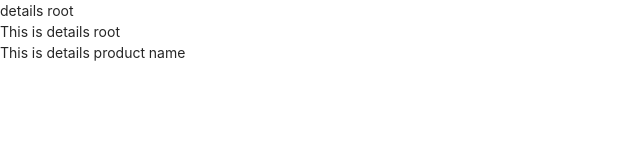
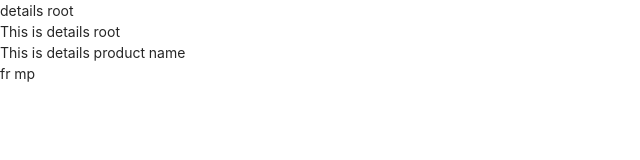
Before and after one commit to codergalib2005/freelance-marketplace-project-client, a Next.js app: page /details in a window 1280 px wide. Shown: the top 160 px of the page, without its empty margins (0-640 px from the left). Built offline with nearby package versions, Linux system fonts and the light colour scheme.

Commit message:
something change

```diff
--- a/pages/details/index.js
+++ b/pages/details/index.js
@@ -6,6 +6,7 @@ const Details = () => {
       details root
       <h3>This is details root</h3>
       <h3>This is details product name</h3>
+      <h2>fr mp</h2>
     </div>
   );
 };
```
Also changed, not shown: 1 other file (tests, documents, lock files or other folders).
